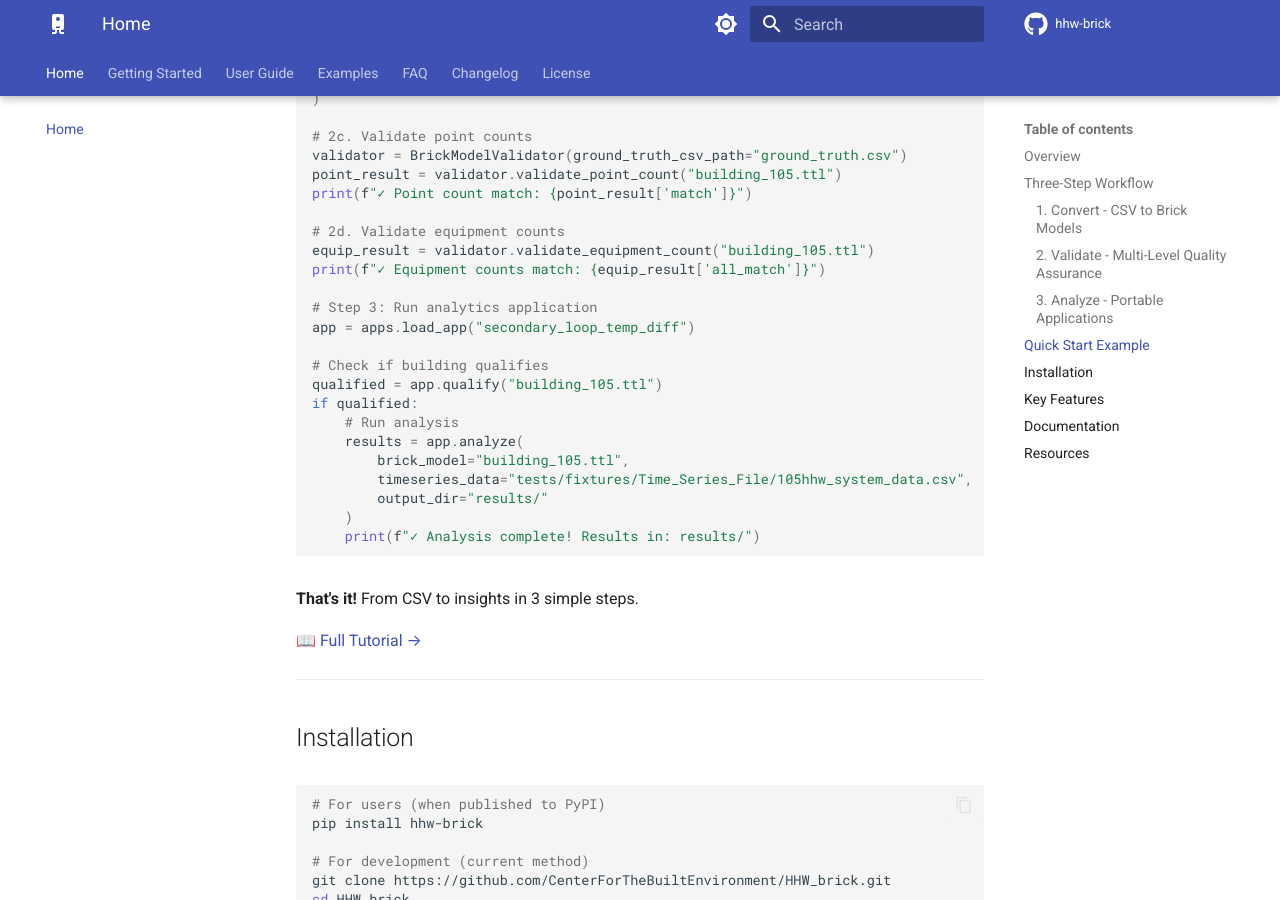
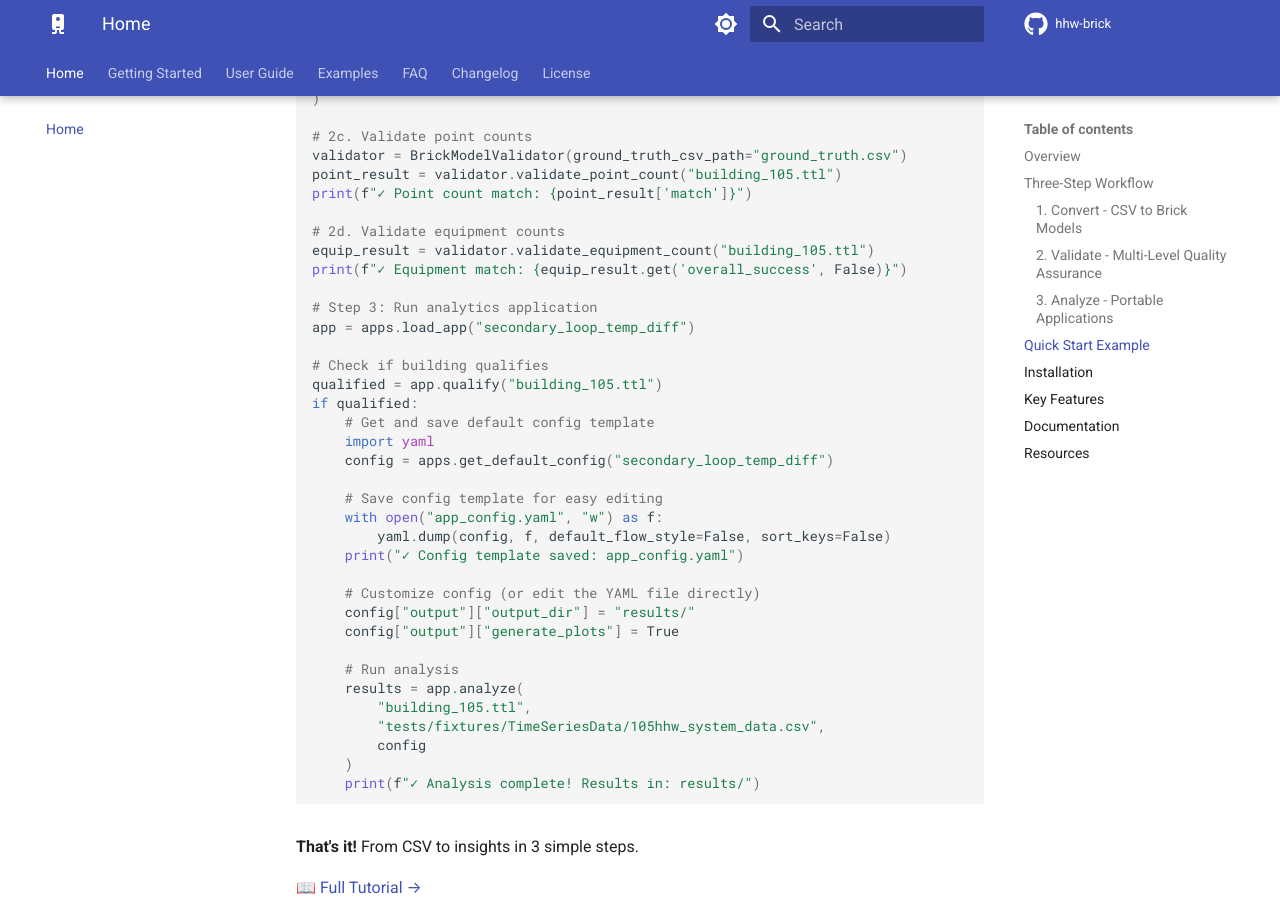
Before and after one commit to CenterForTheBuiltEnvironment/HHW_brick, an MkDocs documentation site: the page built from docs/index.md, in a window 1280 px wide and 900 px high, scrolled down 2471 px. Built offline with MkDocs 1.6.1 and Material for MkDocs 9.7.7, drawn with Linux system fonts in a browser that asks for light colours; comment, search, counter and statistics services are not loaded; the version menu is left out.

Commit message:
Add config template save functionality to homepage example - Users can now save default config to YAML file - Makes customization easier: edit YAML file instead of code - Shows best practice: get_default_config -> save -> customize -> run - Template saved as app_config.yaml for easy editing - All code tested and verified working

````diff
--- a/docs/index.md
+++ b/docs/index.md
@@ -103,7 +103,7 @@ print(f"✓ Point count match: {point_result['match']}")
 
 # 2d. Validate equipment counts
 equip_result = validator.validate_equipment_count("building_105.ttl")
-print(f"✓ Equipment counts match: {equip_result['all_match']}")
+print(f"✓ Equipment match: {equip_result.get('overall_success', False)}")
 
 # Step 3: Run analytics application
 app = apps.load_app("secondary_loop_temp_diff")
@@ -111,11 +111,24 @@ app = apps.load_app("secondary_loop_temp_diff")
 # Check if building qualifies
 qualified = app.qualify("building_105.ttl")
 if qualified:
+    # Get and save default config template
+    import yaml
+    config = apps.get_default_config("secondary_loop_temp_diff")
+
+    # Save config template for easy editing
+    with open("app_config.yaml", "w") as f:
+        yaml.dump(config, f, default_flow_style=False, sort_keys=False)
+    print("✓ Config template saved: app_config.yaml")
+
+    # Customize config (or edit the YAML file directly)
+    config["output"]["output_dir"] = "results/"
+    config["output"]["generate_plots"] = True
+
     # Run analysis
     results = app.analyze(
-        brick_model="building_105.ttl",
-        timeseries_data="tests/fixtures/Time_Series_File/105hhw_system_data.csv",
-        output_dir="results/"
+        "building_105.ttl",
+        "tests/fixtures/TimeSeriesData/105hhw_system_data.csv",
+        config
     )
     print(f"✓ Analysis complete! Results in: results/")
 ```
````
Also changed, not shown: docs/faq.md (deleted).
